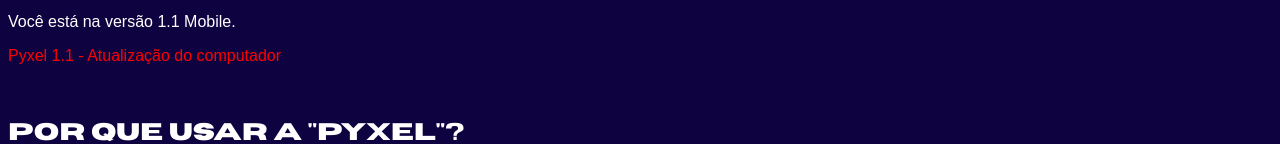
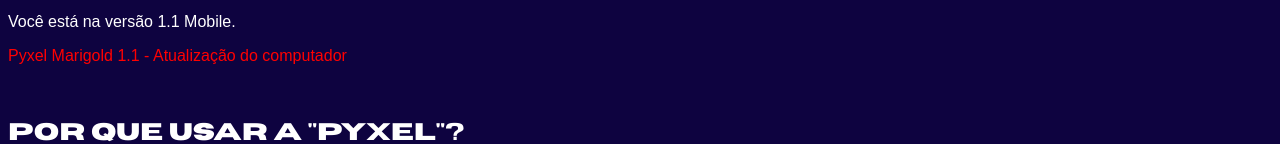
Before and after one commit to pyxelworld/mobile, a plain HTML site: page sobre/easteregg/index.html in a window 1280 px wide. Shown: the part 432-576 px from the top of the page. Drawn offline with Linux system fonts and the light colour scheme.

Commit message:
Pyxel 1 is now Pyxel Marigold 🧡

```diff
--- a/sobre/easteregg/index.html
+++ b/sobre/easteregg/index.html
@@ -20,7 +20,7 @@
     <li>Correção de bug: Barra de navegação não aparece na AI</li>
   </ul>
   <p>Você está na versão 1.1 Mobile.</p>
-  <p class="ee">Pyxel 1.1 - Atualização do computador</p>
+  <p class="ee">Pyxel Marigold 1.1 - Atualização do computador</p>
   <br>
 
     <h2 class="horizon">Por que usar a "Pyxel"?</h2>
```
